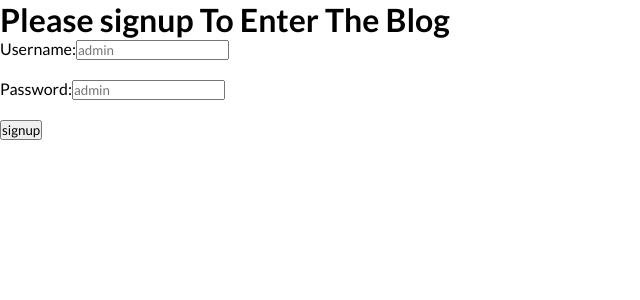
After one commit to ankitjhakal/phppractice, a PHP site: page /view/signup.php in a window 1280 px wide. The commit adds this page. Shown: the top 300 px of the page, without its empty margins (0-640 px from the left). Run offline with PHP 8.4, Linux system fonts and the light colour scheme.

Commit message:
added signupfunctionality

```diff
--- a/mvcproject/control/Blogdisplay.php
+++ b/mvcproject/control/Blogdisplay.php
@@ -8,14 +8,14 @@
 */
 
 class Blogdisplaycontrol {
-  //this function is used to control for displaying  user's home page.
+  // this function is used to control for displaying  user's home page.
 	function userhome() {
 		$usr = $_SESSION['user_name'];
 		include('model/Blogdisplay.php');
 		$obj = new Homemodel;
 		$obj->userhome($usr);
 	}
-	//this function is used to control for displaying all user's blogs.
+	// this function is used to control for displaying all user's blogs.
   function home() {
 		include('model/Blogdisplay.php');
 		$obj = new Homemodel;
--- a/mvcproject/control/Login.php
+++ b/mvcproject/control/Login.php
@@ -9,8 +9,8 @@
 
 class Logincontrol {
 	/**
-	   *this function is used to redirect userhome page if username is setup else
-	   *display login page.
+	   * this function is used to redirect userhome page if username is setup else
+	   * display login page.
 	*/
 	function login() {
 		if(isset($_SESSION['user_name'])) {
@@ -19,7 +19,7 @@ class Logincontrol {
 		include('view/login.php');
 	}
 	/**
-	   *this function will check login validity,if correct redirect to user home
+	   * this function will check login validity,if correct redirect to user home
 	   * -view else redirect to again login page.
 	*/
 	function logincheck() {
--- a/mvcproject/index.php
+++ b/mvcproject/index.php
@@ -21,9 +21,9 @@ if(isset($args[2]) && $args[2] != '') {
 	$id = $args[2];
 }
 // it's all about invalid urls,for wrong url  show page not found message.
-$argsarr = array("Login", "Blogfun", "Blogdisplay");
+$argsarr = array("Login", "Blogfun", "Blogdisplay", "Signup");
 $argsarr2 = array("home", "userhome", "blog", "add", "edit", "delete" , "login",
-"logout", "logincheck", "editfeed", "addblog");
+"logout", "logincheck", "editfeed", "addblog", "signup", "signupcheck");
 $argsarr3 = array("home", "add", "login" , "logout", "userhome");
 // conditions forinvalid urls and show pagenot found msg.
 if(!in_array($control, $argsarr)) {
--- a/mvcproject/model/Login.php
+++ b/mvcproject/model/Login.php
@@ -4,16 +4,16 @@
  -->
 <?php
 /**
-  *  this class is used to check validity  of user login.
+  * this class is used to check validity  of user login.
 */
 class Loginmodel {
 	/**
-	   *this function will check login validity.
+	   * this function will check login validity.
 		 * @return mixed
 	*/
 	function login() {
 		include 'blogconnection.php';
-		//if session variable @username is set then redirect to homepage.
+		// if session variable @username is set then redirect to homepage.
 	 	if(isset ($_POST['nuser'])) {
 			$username = $_POST['nuser'];
 			$password = base64_encode($_POST['userp']);
--- a/mvcproject/model/blogconnection.php
+++ b/mvcproject/model/blogconnection.php
@@ -1,6 +1,6 @@
 <!--
-  *@file
-  *this file is basically is working database connectivity file.
+  * @file
+  * this file is basically is working database connectivity file.
  -->
 <?php
 
--- a/mvcproject/view/blogconnection.php
+++ b/mvcproject/view/blogconnection.php
@@ -1,6 +1,6 @@
 <!--
-  *@file
-  *this file is basically is working database connectivity file.
+  * @file
+  * this file is basically is working database connectivity file.
  -->
 <?php
 
--- a/mvcproject/view/navbar.php
+++ b/mvcproject/view/navbar.php
@@ -20,6 +20,7 @@
 		}
 		else {
 			echo "<a  href='?Login/login'>LOGIN</a>";
+      echo "<a style='float:right' href='?Signup/signup'>SIGN UP</a>";
 		}
 		?>
 	</div>
--- /dev/null
+++ b/mvcproject/view/signup.php
@@ -0,0 +1,21 @@
+<!--
+	* @file
+	* signup page if user doesn't exist.
+-->
+<!DOCTYPE html>
+<html>
+<head>
+	<title>signup Page</title>
+	<link rel="stylesheet" type="text/css" href="blog_style.css">
+	<link href='http://fonts.googleapis.com/css?family=Lato:400,700' rel='stylesheet' type='text/css'>
+	<script src="https://ajax.googleapis.com/ajax/libs/jquery/3.4.1/jquery.min.js"></script>
+</head>
+<body>
+	<h1>Please signup To Enter The Blog</h1>
+	<form method="post" action="?Signup/signupcheck">
+		Username:<input type="text" name="user" placeholder="admin"><br><br>
+		Password:<input type="password" name="pass" placeholder="admin"><br><br>
+		<input type="submit" name="signup" value="signup">
+	</form><br>
+</body>
+</html>
```
Also changed, not shown: mvcproject/control/Signup.php (added, +27 -0 lines), mvcproject/model/signup.php (added, +43 -0 lines).
